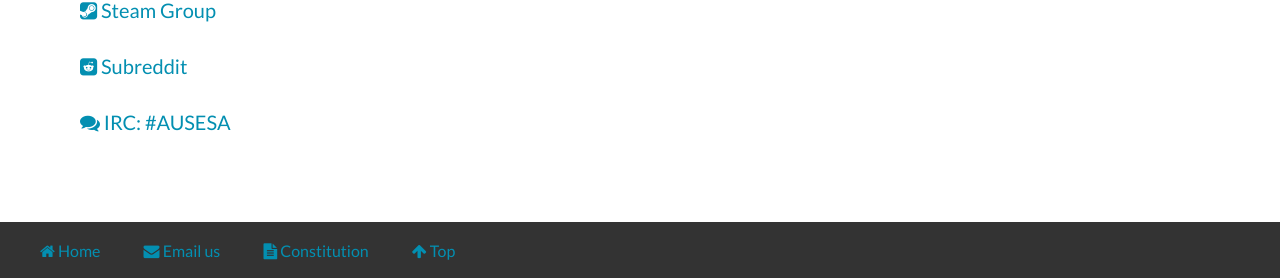
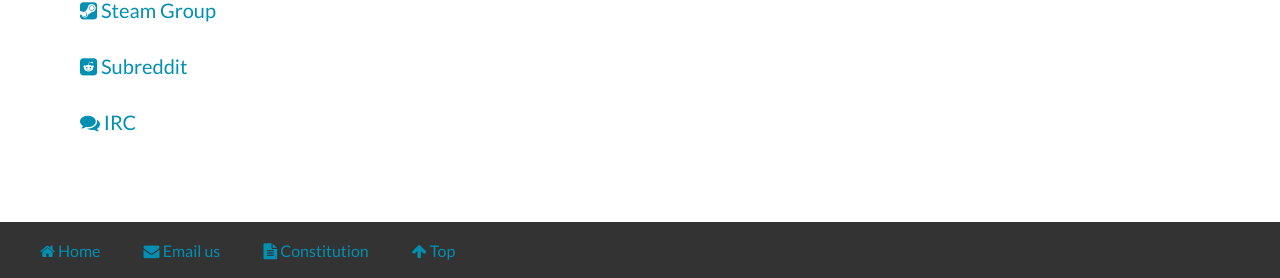
Before and after one commit to sesauoa/ausesa.github.com, a Jekyll site: the page built from contact/index.html, in a window 1280 px wide. Shown: the part 619-897 px from the top of the page. Built offline with Jekyll 4.4.1, drawn with Linux system fonts in a browser that asks for light colours; nearby versions of some CDN libraries; Markdown is read by kramdown in place of the engine named in the settings.

Commit message:
Fixed IRC link

```diff
--- a/contact/index.html
+++ b/contact/index.html
@@ -42,8 +42,8 @@ title: SESA - Contact Us
 		</a>
 	</li>
 	<li>
-		<a href="#">
-			<i class="fa fa-comments"></i> IRC: #AUSESA
+		<a href="https://kiwiirc.com/client/irc.freenode.net#AUSESA">
+			<i class="fa fa-comments"></i> IRC
 		</a>
 	</li>
 </ul>
```
